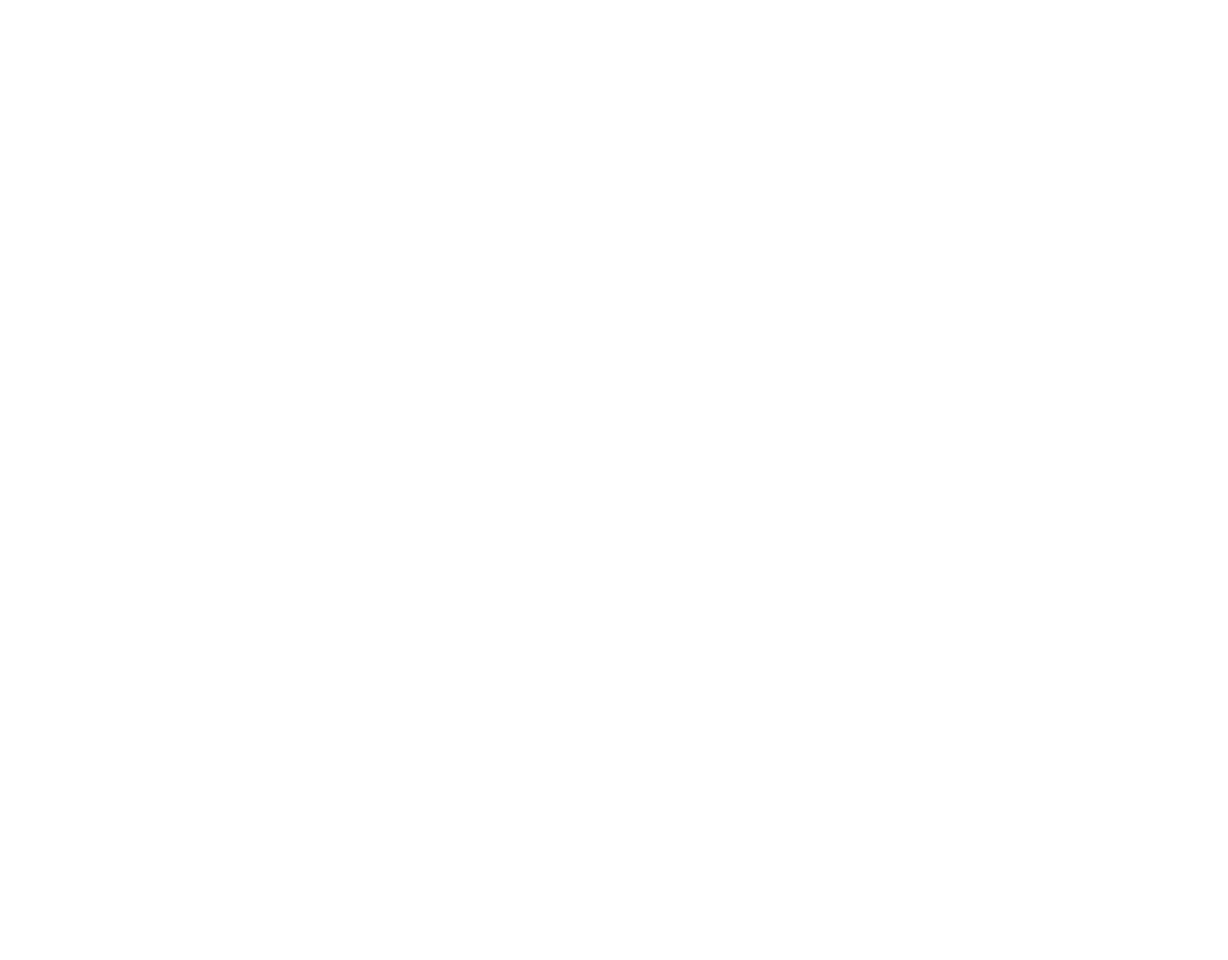
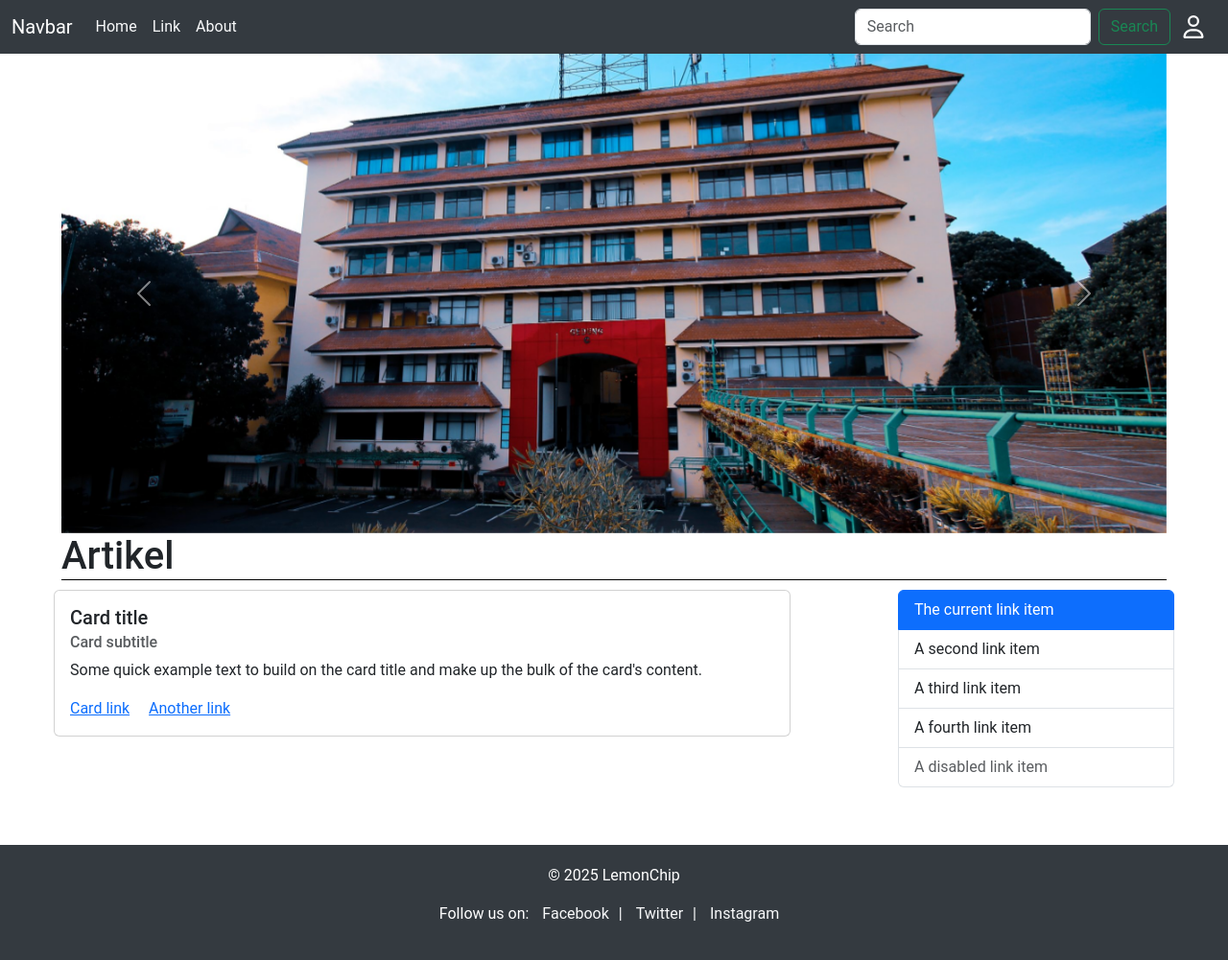
Before and after one commit to Bintang0/Web-Blog-LemonChip, a PHP site: page / in a window 1280 px wide. Before the commit the page is empty. Shown: the whole page at 96% size. Before the commit the page ends 800 px from the top, so only its background shows below. Run offline with PHP 8.4, Linux system fonts and the light colour scheme.

Commit message:
halaman homev1

```diff
--- a/index.php
+++ b/index.php
@@ -3,9 +3,129 @@
 <head>
     <meta charset="UTF-8">
     <meta name="viewport" content="width=device-width, initial-scale=1.0">
-    <title>Document</title>
+    <title>CHIP BLOG</title>
+    <link href="https://cdn.jsdelivr.net/npm/bootstrap@5.3.3/dist/css/bootstrap.min.css" rel="stylesheet" integrity="sha384-QWTKZyjpPEjISv5WaRU9OFeRpok6YctnYmDr5pNlyT2bRjXh0JMhjY6hW+ALEwIH" crossorigin="anonymous">
+    <style>
+        body {
+            font-family: 'Roboto', sans-serif;
+        }
+        .carousel-item img {
+            width: 100%;
+            height: 500px;
+            aspect-ratio: 16 / 9; /* Rasio aspek 16:9 */
+            object-fit: cover;
+        }
+
+        .navbar {
+            background-color: #343a40;
+        }
+
+    </style>
 </head>
 <body>
+    <!-- NAVBAR -->
+    <nav class="navbar navbar-expand-lg" style="background-color: #343a40;">
+  <div class="container-fluid">
+    <a class="navbar-brand" href="" style="color: #ffffff;">Navbar</a>
+    <button class="navbar-toggler" type="button" data-bs-toggle="collapse" data-bs-target="#navbarSupportedContent" aria-controls="navbarSupportedContent" aria-expanded="false" aria-label="Toggle navigation">
+      <span class="navbar-toggler-icon"></span>
+    </button>
+    <div class="collapse navbar-collapse" id="navbarSupportedContent">
+      <ul class="navbar-nav me-auto mb-2 mb-lg-0">
+        <li class="nav-item">
+          <a class="nav-link active" aria-current="page" href="#" style="color: #f8f9fa;">Home</a>
+        </li>
+        <li class="nav-item">
+          <a class="nav-link" href="#" style="color: #f8f9fa;">Link</a>
+        </li>
+        <li class="nav-item">
+            <a class="nav-link" href="" style="color: #f8f9fa;">About</a>
+        </li>
+      </ul>
+      <!-- Tombol Pencarian -->
+      <form class="d-flex" role="search">
+        <input class="form-control me-2" type="search" placeholder="Search" aria-label="Search">
+        <button class="btn btn-outline-success" type="submit">Search</button>
+      </form>
+      <!-- Tombol Login -->
+      <button class="btn btn-outline-primary" style="border: none; background: transparent;">
+          <svg xmlns="http://www.w3.org/2000/svg" viewBox="0 0 448 512" style="width: 24px; height: 24px; fill: #ffffff;">
+            <path d="M304 128a80 80 0 1 0 -160 0 80 80 0 1 0 160 0zM96 128a128 128 0 1 1 256 0A128 128 0 1 1 96 128zM49.3 464l349.5 0c-8.9-63.3-63.3-112-129-112l-91.4 0c-65.7 0-120.1 48.7-129 112zM0 482.3C0 383.8 79.8 304 178.3 304l91.4 0C368.2 304 448 383.8 448 482.3c0 16.4-13.3 29.7-29.7 29.7L29.7 512C13.3 512 0 498.7 0 482.3z"/>
+          </svg>
+        </button>
+    </div>
+  </div>
+</nav>
 
+
+
+    <!-- CAROUSEL -->
+<div id="carouselExampleInterval" class="carousel slide" data-bs-ride="carousel" style="width: 90%; margin: auto;">
+  <div class="carousel-inner">
+    <div class="carousel-item active" data-bs-interval="5000">
+      <img src="img/unpas.jpg" class="d-block w-100" alt="...">
+    </div>
+    <div class="carousel-item" data-bs-interval="3000">
+      <img src="img/if.png" class="d-block w-100" alt="...">
+    </div>
+    <div class="carousel-item">
+      <img src="img/hmtif.png" class="d-block w-100" alt="...">
+    </div>
+  </div>
+  <button class="carousel-control-prev" type="button" data-bs-target="#carouselExampleInterval" data-bs-slide="prev">
+    <span class="carousel-control-prev-icon" aria-hidden="true"></span>
+    <span class="visually-hidden">Previous</span>
+  </button>
+  <button class="carousel-control-next" type="button" data-bs-target="#carouselExampleInterval" data-bs-slide="next">
+    <span class="carousel-control-next-icon" aria-hidden="true"></span>
+    <span class="visually-hidden">Next</span>
+  </button>
+</div>
+
+
+<!-- ARTIKEL -->
+<h1 style="margin-top: 10px; margin-bottom: 10px; border-bottom: black 1px solid; width: 90%; margin: auto;">Artikel</h1>
+<div class="bungkus-artikel" style="display: flex; justify-content: space-around; align-items: flex-start;">
+    <!-- Card pertama -->
+    <div class="card" style="width: 60%; margin: 0; margin-top: 10px; margin-bottom: 10px;">
+        <div class="card-body">
+            <h5 class="card-title">Card title</h5>
+            <h6 class="card-subtitle mb-2 text-body-secondary">Card subtitle</h6>
+            <p class="card-text">Some quick example text to build on the card title and make up the bulk of the card's content.</p>
+            <a href="#" class="card-link">Card link</a>
+            <a href="#" class="card-link">Another link</a>
+        </div>
+    </div>
+    <!-- List group kedua -->
+    <div class="list-group" style="width: 18rem; margin-top: 10px; margin-bottom: 10px;">
+        <a href="#" class="list-group-item list-group-item-action active" aria-current="true">
+            The current link item
+        </a>
+        <a href="#" class="list-group-item list-group-item-action">A second link item</a>
+        <a href="#" class="list-group-item list-group-item-action">A third link item</a>
+        <a href="#" class="list-group-item list-group-item-action">A fourth link item</a>
+        <a class="list-group-item list-group-item-action disabled" aria-disabled="true">A disabled link item</a>
+    </div>
+</div>
+
+
+
+<!-- FOOTER -->
+<div class="bungkus-footer" style="background-color: #343a40; padding: 20px; color: white; text-align: center; margin-top: 50px;">
+    <footer>
+        <div>
+            <p>&copy; 2025 LemonChip</p>
+            <p>Follow us on:
+                <a href="#" style="text-decoration: none; color: #f8f9fa; margin: 0 10px;">Facebook</a>|
+                <a href="#" style="text-decoration: none; color: #f8f9fa; margin: 0 10px;">Twitter</a>|
+                <a href="#" style="text-decoration: none; color: #f8f9fa; margin: 0 10px;">Instagram</a>
+            </p>
+        </div>
+    </footer>
+</div>
+
+
+
+<script src="https://cdn.jsdelivr.net/npm/bootstrap@5.3.3/dist/js/bootstrap.bundle.min.js" integrity="sha384-YvpcrYf0tY3lHB60NNkmXc5s9fDVZLESaAA55NDzOxhy9GkcIdslK1eN7N6jIeHz" crossorigin="anonymous"></script>
 </body>
 </html>
```
Also changed, not shown: img/hmtif.png (added), img/if.png (added), img/unpas.jpg (added).
